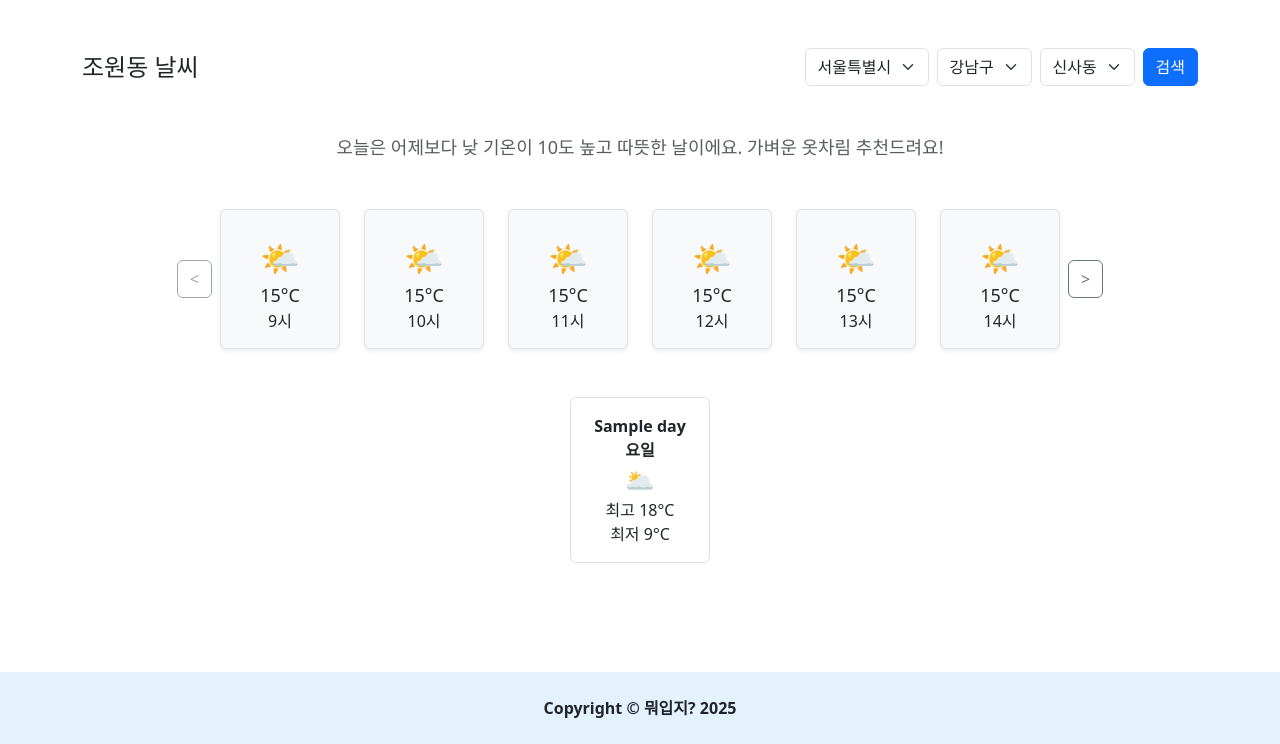
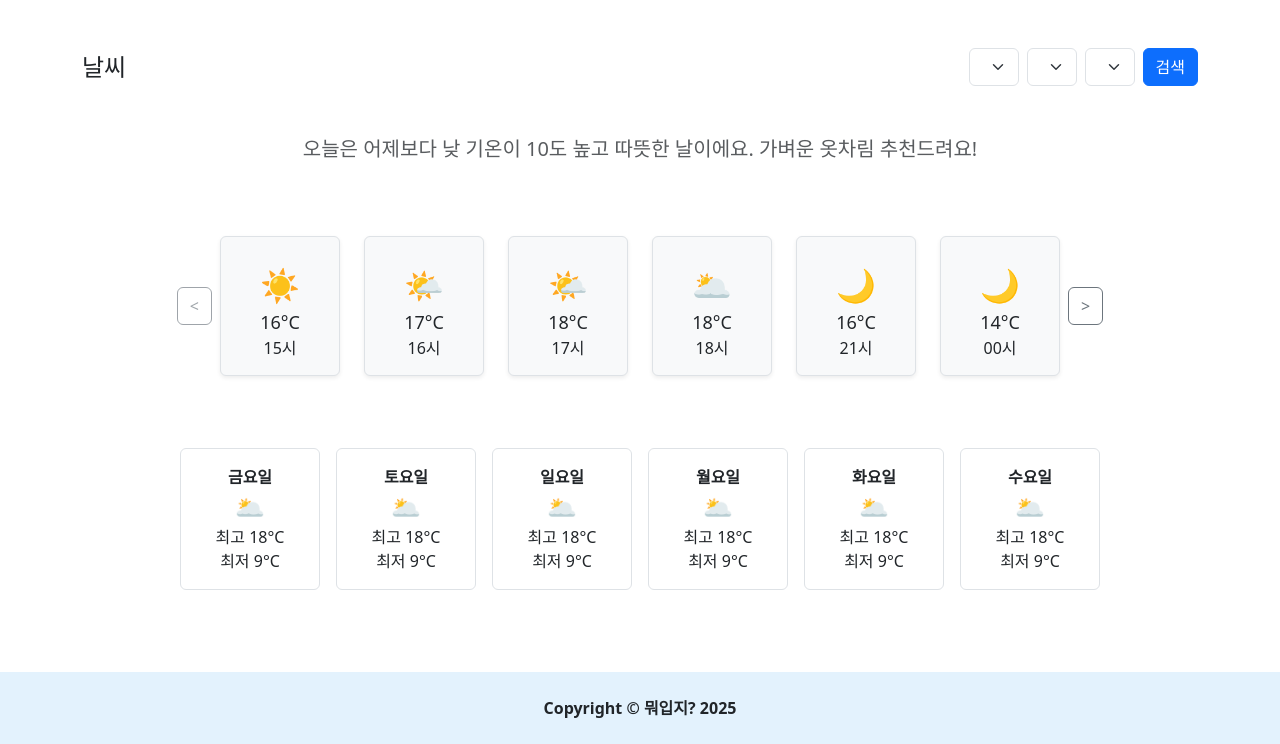
Before and after one commit to sua-repo/django_psa_weatherboard, a Django app: template templates/main/index.html in a window 1280 px wide. Shown: the part 56-800 px from the top of the page. Run offline with Django 5.2, Linux system fonts and the light colour scheme; the template is opened without the code that fills it: most values are stand-ins (such as "Sample title", 1, 10 or a date in 2020); lists and menus that the app fills with data are empty.

Commit message:
홈화면

```diff
--- a/main/urls.py
+++ b/main/urls.py
@@ -6,4 +6,7 @@ app_name = "main"
 
 urlpatterns = [
     path("", views.index, name="index"),  # dev_2 : 홈화면
+    path(
+        "get-address/", views.get_address, name="get_address"
+    ),  # dev_5 : 주소 검색 api
 ]
--- /dev/null
+++ b/static/js/utils/convertToGrid.js
@@ -0,0 +1,42 @@
+// 격자 변환
+export function convertToGrid(lat, lon) {
+    const RE = 6371.00877; // 지구 반경(km)
+    const GRID = 5.0; // 격자 간격(km)
+    const SLAT1 = 30.0;
+    const SLAT2 = 60.0;
+    const OLON = 126.0;
+    const OLAT = 38.0;
+    const XO = 43;
+    const YO = 136;
+
+    const DEGRAD = Math.PI / 180.0;
+    const re = RE / GRID;
+    const slat1 = SLAT1 * DEGRAD;
+    const slat2 = SLAT2 * DEGRAD;
+    const olon = OLON * DEGRAD;
+    const olat = OLAT * DEGRAD;
+
+    let sn =
+      Math.tan(Math.PI * 0.25 + slat2 * 0.5) /
+      Math.tan(Math.PI * 0.25 + slat1 * 0.5);
+    sn = Math.log(Math.cos(slat1) / Math.cos(slat2)) / Math.log(sn);
+
+    let sf = Math.tan(Math.PI * 0.25 + slat1 * 0.5);
+    sf = (Math.pow(sf, sn) * Math.cos(slat1)) / sn;
+
+    let ro = Math.tan(Math.PI * 0.25 + olat * 0.5);
+    ro = (re * sf) / Math.pow(ro, sn);
+
+    let ra = Math.tan(Math.PI * 0.25 + lat * DEGRAD * 0.5);
+    ra = (re * sf) / Math.pow(ra, sn);
+
+    let theta = lon * DEGRAD - olon;
+    if (theta > Math.PI) theta -= 2.0 * Math.PI;
+    if (theta < -Math.PI) theta += 2.0 * Math.PI;
+    theta *= sn;
+
+    const x = Math.floor(ra * Math.sin(theta) + XO + 0.5);
+    const y = Math.floor(ro - ra * Math.cos(theta) + YO + 0.5);
+
+    return { x, y };
+  }
--- /dev/null
+++ b/static/js/weather.js
@@ -0,0 +1,56 @@
+// 미완성
+export async function getWeatherForecast(x, y, shortEndpoint, shortKey, midEndpoint, midKey) {
+    const now = new Date();
+    const baseDate = now.toISOString().slice(0, 10).replace(/-/g, "");
+
+    // 초단기예보 기준시간 계산 (10분 여유)
+    const shortNow = new Date(now);
+    shortNow.setMinutes(shortNow.getMinutes() - (shortNow.getMinutes() % 30) - 10);
+    const shortBaseTime = `${String(shortNow.getHours()).padStart(2, "0")}${String(shortNow.getMinutes()).padStart(2, "0")}`;
+
+    // 단기예보 기준시간 계산 (30분 여유)
+    const midNow = new Date(now);
+    midNow.setHours(midNow.getHours() - (midNow.getMinutes() < 30 ? 1 : 0));
+    midNow.setMinutes(0);
+    const midBaseTime = `${String(midNow.getHours()).padStart(2, "0")}00`;
+
+    const shortParams = new URLSearchParams({
+      serviceKey: shortKey,
+      pageNo: "1",
+      numOfRows: "1000",
+      dataType: "JSON",
+      base_date: baseDate,
+      base_time: shortBaseTime,
+      nx: x,
+      ny: y,
+    });
+
+    const midParams = new URLSearchParams({
+      serviceKey: midKey,
+      pageNo: "1",
+      numOfRows: "1000",
+      dataType: "JSON",
+      base_date: baseDate,
+      base_time: midBaseTime,
+      nx: x,
+      ny: y,
+    });
+
+    try {
+      const [shortRes, midRes] = await Promise.all([
+        fetch(`${shortEndpoint}?${shortParams}`),
+        fetch(`${midEndpoint}?${midParams}`),
+      ]);
+
+      const shortData = await shortRes.json();
+      const midData = await midRes.json();
+
+      console.log("초단기예보:", shortData);
+      console.log("단기예보:", midData);
+
+      // TODO: 두 데이터 조합하여 현재시간 +1~+6, +9, +12 시간 날씨 구성하기
+
+    } catch (err) {
+      console.error("날씨 정보 가져오기 실패", err);
+    }
+  }
--- a/templates/main/index.html
+++ b/templates/main/index.html
@@ -1,4 +1,5 @@
 {% extends "layout/base.html" %}
+{% load static %}
 
 {% block title %}
   홈 - 뭐입지?
@@ -6,7 +7,6 @@
 
 {% block head %}
   {% include "layout/head.html" %}
-
 {% endblock head %}
 
 {% block navi %}
@@ -14,60 +14,31 @@
 {% endblock navi %}
 
 {% block content %}
-  <!-- 홈 화면 콘텐츠 Start -->
   <div class="container my-5">
-    <!-- 1. 상단: 동주소 + 셀렉트 박스 정렬 -->
     <div class="d-flex justify-content-between align-items-center mb-5">
-
-      <!-- 좌측: 동 주소 -->
-      <h4 class="m-0">조원동 날씨</h4>
-
-      <!-- 이건 나중에 GPS로 바뀜 -->
-      <!-- 우측: 셀렉트 + 검색 -->
+      <h4 class="m-0">날씨</h4>
       <div class="d-flex gap-2">
-        <select class="form-select w-auto">
-          <option>서울특별시</option>
-          <option>경기도</option>
-        </select>
-        <select class="form-select w-auto">
-          <option>강남구</option>
-          <option>종로구</option>
-        </select>
-        <select class="form-select w-auto">
-          <option>신사동</option>
-          <option>청운동</option>
-        </select>
+        <select class="form-select w-auto" id="sido-select"></select>
+        <select class="form-select w-auto" id="sigungu-select"></select>
+        <select class="form-select w-auto" id="dong-select"></select>
         <button class="btn btn-primary">검색</button>
       </div>
     </div>
 
-    <!-- 2. 오늘의 한 줄 날씨 문구 -->
-    <div class="text-center mb-5 text-muted" style="font-size: 18px;">
+    <div id="weather-words" class="text-center mb-5 text-muted" style="font-size: 20px;">
       오늘은 어제보다 낮 기온이 10도 높고 따뜻한 날이에요. 가벼운 옷차림 추천드려요!
-      <!-- 위 문장은 추후 API 기반 + 로직 처리로 자동 생성 -->
     </div>
 
-    <!-- 3. 시간대별 날씨 슬라이드 -->
-    <div class="d-flex justify-content-center align-items-center mb-5">
+    <div class="d-flex justify-content-center align-items-center mb-5 pt-4">
       <button id="btn-prev" class="btn btn-outline-secondary me-2">&lt;</button>
       <div id="weather-cards" class="d-flex flex-row gap-4"></div>
       <button id="btn-next" class="btn btn-outline-secondary ms-2">&gt;</button>
     </div>
 
-    <!-- 4. 6일 요약 날씨 -->
-    <div class="d-flex justify-content-center flex-wrap gap-3 mt-5">
-      {% for day in days %}
-        <div class="border rounded p-3 text-center" style="width: 140px;">
-          <div style="font-weight: bold;">{{ day }}요일</div>
-          <div style="font-size: 24px;">🌥️</div>
-          <div>최고 18°C</div>
-          <div>최저 9°C</div>
-        </div>
-      {% endfor %}
+    <div id="daily-summary" class="d-flex justify-content-center flex-wrap gap-3 mt-5 pt-4">
+      <!-- JS로 동적으로 채워짐 -->
     </div>
   </div>
-
-  <!-- 홈 화면 콘텐츠 End -->
 {% endblock content %}
 
 {% block footer %}
@@ -75,21 +46,41 @@
 {% endblock footer %}
 
 {% block script %}
+  <!-- 템플릿에서 전역으로 설정할 값은 모듈 밖에서 먼저 선언해야 안전 -->
   <script>
-  // 시간대 더미 데이터
-  const weatherData = [
-    { hour: "9시", temp: "15°C", icon: "🌤️" },
-    { hour: "10시", temp: "15°C", icon: "🌤️" },
-    { hour: "11시", temp: "15°C", icon: "🌤️" },
-    { hour: "12시", temp: "15°C", icon: "🌤️" },
-    { hour: "13시", temp: "15°C", icon: "🌤️" },
-    { hour: "14시", temp: "15°C", icon: "🌤️" },
-    { hour: "15시", temp: "15°C", icon: "🌤️" },
-    { hour: "16시", temp: "15°C", icon: "🌤️" },
-    { hour: "17시", temp: "15°C", icon: "🌤️" },
-    { hour: "18시", temp: "15°C", icon: "🌤️" },
+    window.NAVER_CLIENT_ID = "{{ naver_client_id }}";
+    window.NAVER_CLIENT_SECRET = "{{ naver_client_secret }}";
+    window.KMA_SHORT_ENDPOINT = "{{ kma_short_endpoint }}";
+    window.KMA_SHORT_KEY = "{{ kma_short_key }}";
+    window.KMA_MID_ENDPOINT = "{{ kma_mid_endpoint }}";
+    window.KMA_MID_KEY = "{{ kma_mid_key }}";
+  </script>
+
+  <script type="module">
+  // 필요한 모듈 import
+  import { convertToGrid } from "{% static 'js/utils/convertToGrid.js' %}";
+  import { getWeatherForecast } from "{% static 'js/weather.js' %}";
+
+  // 요일 리스트 생성 (오늘 기준 +1~+6일)
+  const now = new Date();
+  const daysOfWeek = ["일", "월", "화", "수", "목", "금", "토"];
+  const today = now.getDay();
+  const days = Array.from({ length: 6 }, (_, i) => daysOfWeek[(today + i + 1) % 7]);
+
+  // 날씨 데이터 초기화
+  // 테스트용 더미 데이터
+  let weatherData = [
+    { hour: "15시", temp: "16°C", icon: "☀️" },
+    { hour: "16시", temp: "17°C", icon: "🌤️" },
+    { hour: "17시", temp: "18°C", icon: "🌤️" },
+    { hour: "18시", temp: "18°C", icon: "🌥️" },
+    { hour: "21시", temp: "16°C", icon: "🌙" },
+    { hour: "00시", temp: "14°C", icon: "🌙" },
+    { hour: "03시", temp: "13°C", icon: "🌧️" },
+    { hour: "06시", temp: "12°C", icon: "🌧️" }
   ];
 
+  // 슬라이드 관련 설정값
   let startIndex = 0;
   const visibleCount = 6;
 
@@ -97,9 +88,9 @@
   const btnPrev = document.getElementById("btn-prev");
   const btnNext = document.getElementById("btn-next");
 
-  // 렌더링 함수
+  // 시간별 날씨 카드 렌더링 함수
   function renderCards() {
-    container.innerHTML = ""; // 초기화
+    container.innerHTML = "";
     const sliced = weatherData.slice(startIndex, startIndex + visibleCount);
     sliced.forEach(item => {
       const card = document.createElement("div");
@@ -114,12 +105,11 @@
       container.appendChild(card);
     });
 
-    // 버튼 비활성화 처리
     btnPrev.disabled = startIndex === 0;
     btnNext.disabled = startIndex + visibleCount >= weatherData.length;
   }
 
-  // 이벤트 연결
+  //  이전 버튼
   btnPrev.addEventListener("click", () => {
     if (startIndex > 0) {
       startIndex -= 1;
@@ -127,6 +117,7 @@
     }
   });
 
+  //  다음 버튼
   btnNext.addEventListener("click", () => {
     if (startIndex + visibleCount < weatherData.length) {
       startIndex += 1;
@@ -134,7 +125,65 @@
     }
   });
 
-  // 최초 렌더링
-  document.addEventListener("DOMContentLoaded", renderCards);
-  </script>
+  // 요일 요약 날씨 박스 렌더링
+  function renderDailySummary() {
+    const container = document.getElementById("daily-summary");
+    container.innerHTML = "";
+
+    days.forEach(day => {
+      const div = document.createElement("div");
+      div.className = "border rounded p-3 text-center";
+      div.style.width = "140px";
+      div.innerHTML = `
+        <div style="font-weight: bold;">${day}요일</div>
+        <div style="font-size: 24px;">🌥️</div>
+        <div>최고 18°C</div>
+        <div>최저 9°C</div>
+      `;
+      container.appendChild(div);
+    });
+  }
+
+  // 페이지 로딩 완료 시 실행
+  document.addEventListener("DOMContentLoaded", () => {
+    renderCards();           // 날씨 카드 렌더링
+    renderDailySummary();    // 요일 요약 날씨 렌더링
+  });
+
+  // 사용자의 위도, 경도 좌표 가져오기
+  navigator.geolocation.getCurrentPosition(
+    function(position) {
+      const lat = position.coords.latitude;
+      const lon = position.coords.longitude;
+
+      // 위도, 경도를 동 단위 주소로 변경 (네이버 API)
+      fetch(`/get-address?lat=${lat}&lon=${lon}`)
+        .then(response => response.json())
+        .then(data => {
+          if (data.results && data.results.length > 0) {
+            const dong = data.results[0].region.area3.name;
+            document.querySelector("h4").textContent = `${dong} 날씨`;
+          }
+        });
+
+      // 위도, 경도를 기상청용 격자 좌표로 변환
+      const { x, y } = convertToGrid(lat, lon);
+
+      // 날씨 데이터 호출
+      getWeatherForecast(
+        x,
+        y,
+        `${window.KMA_SHORT_ENDPOINT}/getVilageFcst`,
+        window.KMA_SHORT_KEY,
+        `${window.KMA_MID_ENDPOINT}/getMidTa`,  //
+        window.KMA_MID_KEY
+      );
+
+    },
+    function(error) {
+      console.error("위치 정보를 가져올 수 없습니다.", error);
+    }
+  );
+</script>
+
 {% endblock script %}
```
Also changed, not shown: config/settings.py (+14 -1 lines), main/views.py (+76 -5 lines), static/json/address.json (added, +10 -0 lines).
